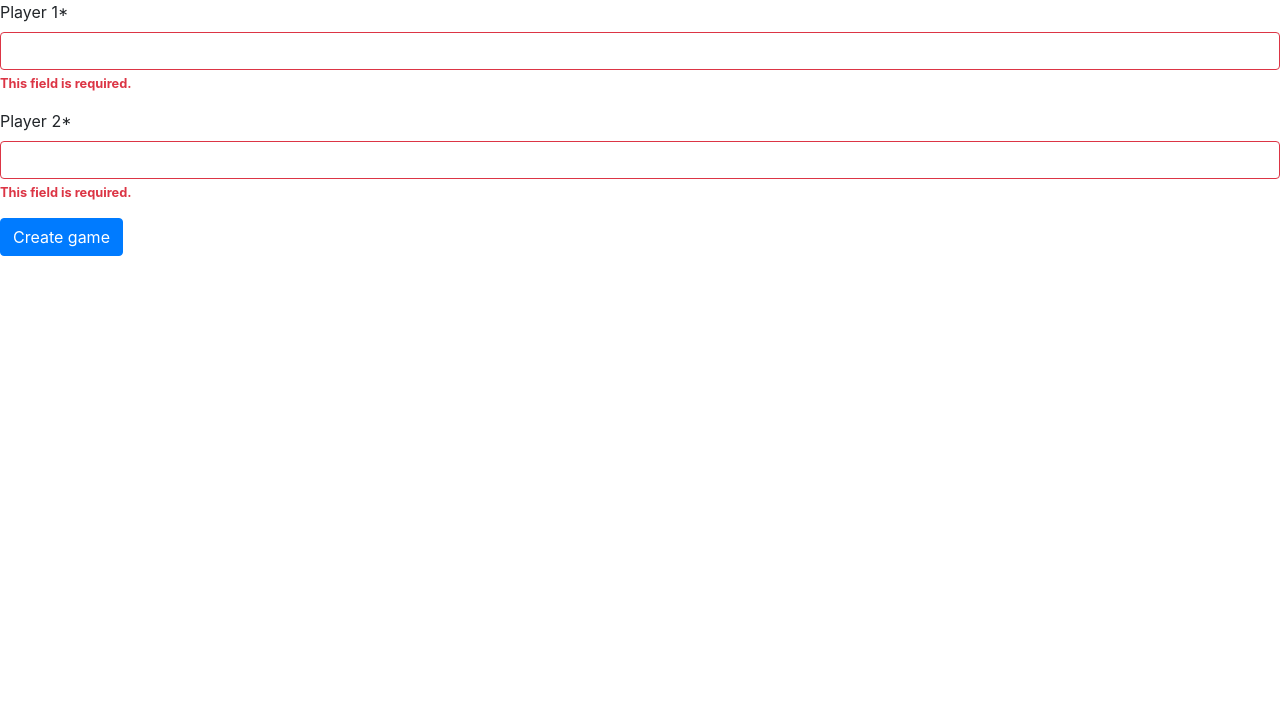
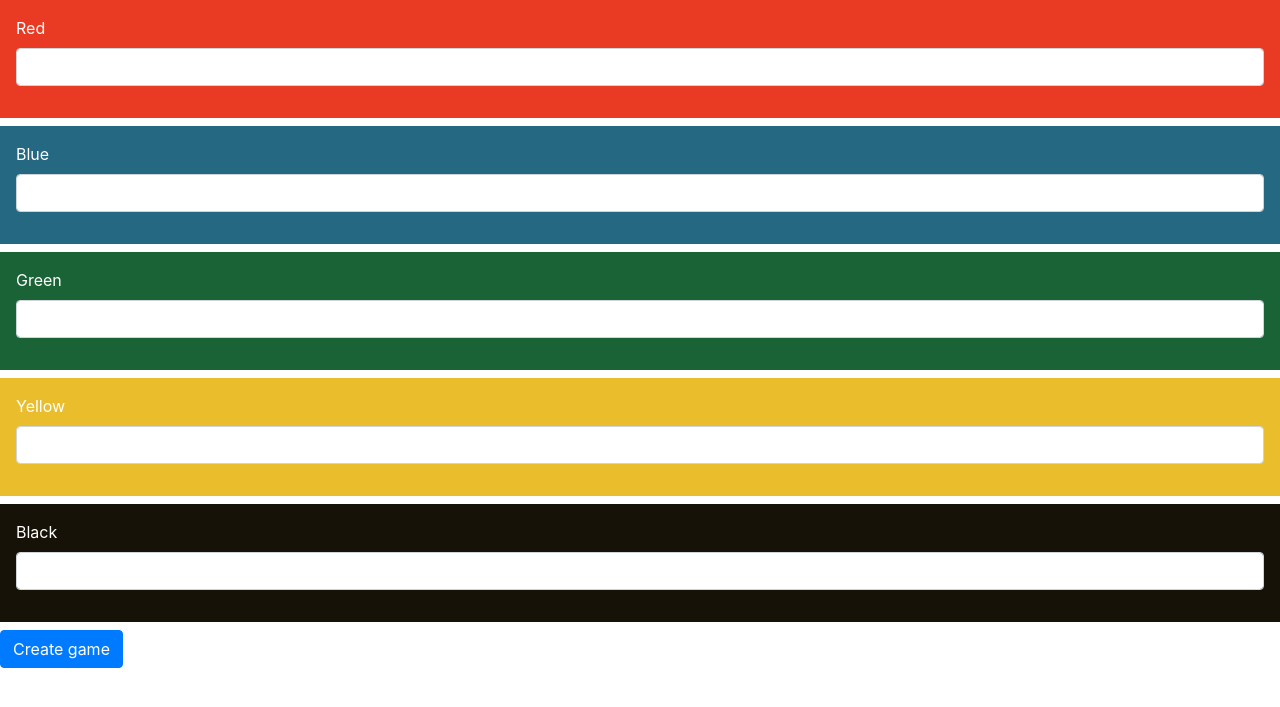
Before and after one commit to praat6/ticket_to_ride_scorecounter, a Django app: page /counter/ in a window 1280 px wide. Shown: the top 707 px of the page. Run offline with Django 3.2, Linux system fonts and the light colour scheme; some libraries are stand-ins or nearby versions.

Commit message:
Implemented CreateGameForm in index.

```diff
--- a/counter/forms.py
+++ b/counter/forms.py
@@ -1,6 +1,27 @@
 from django import forms
 
 
+class PlayerField(forms.CharField):
+    def __init__(self, css_class, *args, **kwargs):
+        super().__init__(*args, **kwargs)
+        self.css_class = css_class
+
+
 class CreateGameForm(forms.Form):
-    player1 = forms.CharField(label='Player 1', max_length=100)
-    player2 = forms.CharField(label='Player 2', max_length=100)
+    red = PlayerField(max_length=100, required=False, css_class='p-3 mb-2 bg-red text-white')
+    blue = PlayerField(max_length=100,  required=False, css_class='p-3 mb-2 bg-blue text-white')
+    green = PlayerField(max_length=100,  required=False, css_class='p-3 mb-2 bg-green text-white')
+    yellow = PlayerField(max_length=100,  required=False, css_class='p-3 mb-2 bg-yellow text-white')
+    black = PlayerField(max_length=100, required=False, css_class='p-3 mb-2 bg-black text-white')
+
+    def is_valid(self):
+        n_players = 0
+        for name, field in self.fields.items():
+            value = field.widget.value_from_datadict(self.data, self.files, self.add_prefix(name))
+            if value:
+                n_players += 1
+
+        if n_players < 2:
+            return False
+        else:
+            return super().is_valid()
--- a/counter/templates/counter/index.html
+++ b/counter/templates/counter/index.html
@@ -1,3 +1,4 @@
+{% load static %}
 {% load crispy_forms_tags %}
 
 <!DOCTYPE html>
@@ -5,12 +6,17 @@
 <head>
     <meta charset="UTF-8">
     <link rel="stylesheet" href="https://stackpath.bootstrapcdn.com/bootstrap/4.1.3/css/bootstrap.min.css" integrity="sha384-MCw98/SFnGE8fJT3GXwEOngsV7Zt27NXFoaoApmYm81iuXoPkFOJwJ8ERdknLPMO" crossorigin="anonymous">
-    <title>Create your game.</title>
+    <link rel="stylesheet" type="text/css" href="{% static 'css/index.css' %}">
+    <title>Create your game</title>
 </head>
 <body>
     <form action="" method="post">
         {% csrf_token %}
-        {{ form|crispy }}
+        {% for field in form %}
+            <div class="{{ field.field.css_class }}">
+                {{ field|as_crispy_field }}
+            </div>
+        {% endfor %}
         <input class="btn btn-primary" type="submit" value="Create game">
     </form>
 </body>
--- /dev/null
+++ b/static/css/index.css
@@ -0,0 +1,20 @@
+
+.bg-red {
+    background-color: #e93b23;
+}
+
+.bg-blue {
+    background-color: #256881;
+}
+
+.bg-green {
+    background-color: #196337;
+}
+
+.bg-yellow {
+    background-color: #e9bd2c;
+}
+
+.bg-black {
+    background-color: #171207;
+}
--- a/ticket_to_ride_scorecounter/settings.py
+++ b/ticket_to_ride_scorecounter/settings.py
@@ -122,3 +122,6 @@ USE_TZ = True
 # https://docs.djangoproject.com/en/2.2/howto/static-files/
 
 STATIC_URL = '/static/'
+STATICFILES_DIRS = [
+    os.path.join(BASE_DIR, 'static')
+]
```
